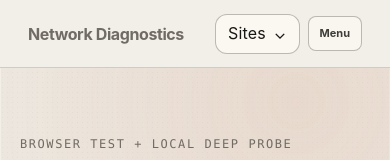
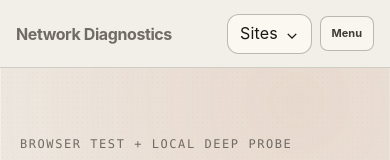
Before and after one commit to JohnnyZLi/Network-Diagnostics-Suite, a React (Vite) app: page / in a window 390 px wide. Shown: the top 160 px of the page. Built offline with nearby package versions, Linux system fonts and the light colour scheme.

Commit message:
Align Network header to the exact shared rail

```diff
--- a/src/design-system-adapter.css
+++ b/src/design-system-adapter.css
@@ -49,7 +49,7 @@ body::after,
     minmax(0, 1fr)
     auto
     max(var(--jl-layout-gutter), calc((100vw - var(--jl-layout-portfolio-max)) / 2));
-  gap: clamp(var(--jl-space-4), 2.5vw, var(--jl-space-8));
+  gap: 0;
   border-bottom: 1px solid var(--jl-color-rule);
   background: var(--jl-color-canvas);
   -webkit-backdrop-filter: none;
@@ -60,6 +60,7 @@ body::after,
   grid-column: 2;
   gap: 10px;
   align-items: baseline;
+  margin-right: clamp(var(--jl-space-4), 2.5vw, var(--jl-space-8));
   color: var(--jl-color-ink);
   font-family: var(--jl-font-ui);
   font-size: 1.125rem;
@@ -128,6 +129,7 @@ body::after,
   grid-column: 4;
   gap: var(--jl-space-2);
   justify-self: end;
+  margin-left: clamp(var(--jl-space-4), 2.5vw, var(--jl-space-8));
 }
 
 .text-blue,
@@ -159,15 +161,16 @@ body::after,
 @media (max-width: 900px) {
   .site-header {
     grid-template-columns: var(--jl-layout-gutter) minmax(0, 1fr) auto var(--jl-layout-gutter);
-    gap: var(--jl-space-3);
   }
 
   .site-header .wordmark {
     grid-column: 2;
+    margin-right: var(--jl-space-3);
   }
 
   .site-header .header-actions {
     grid-column: 3;
+    margin-left: var(--jl-space-3);
   }
 
   .site-header .site-nav {
```
